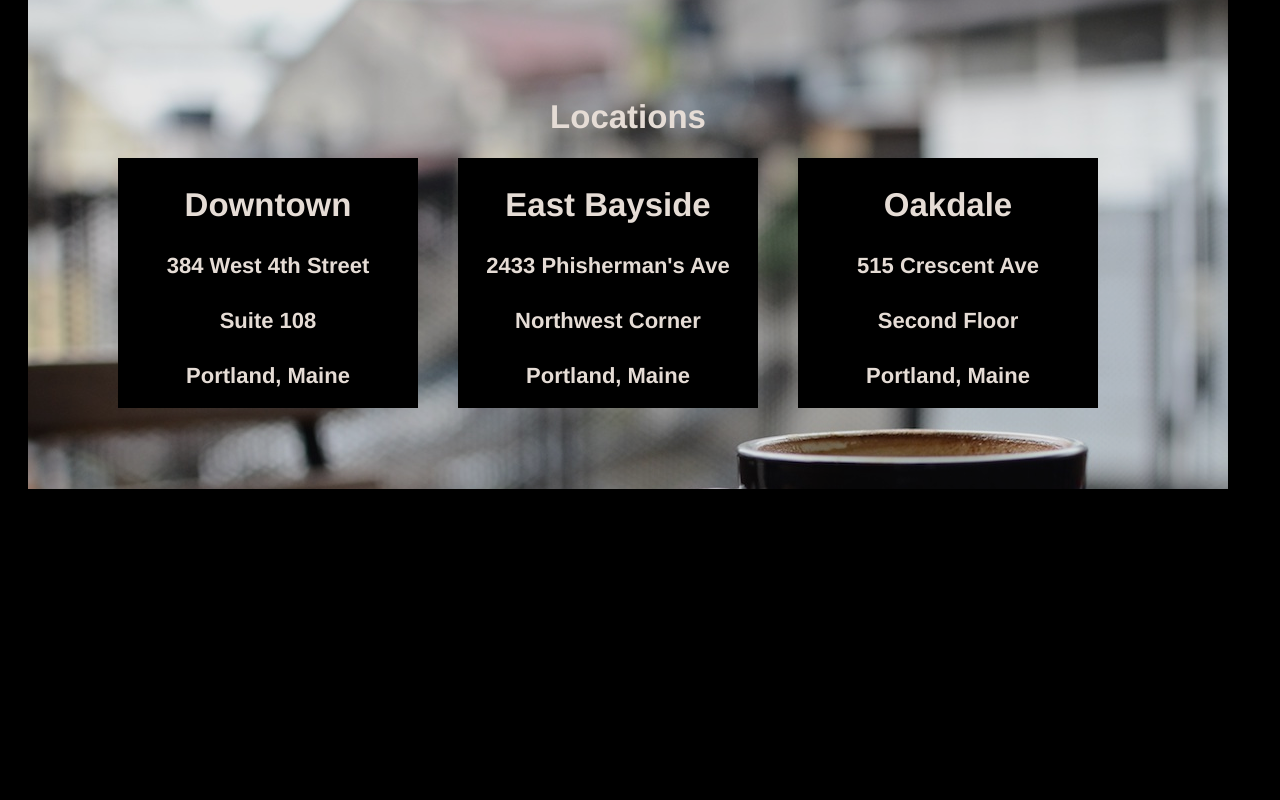
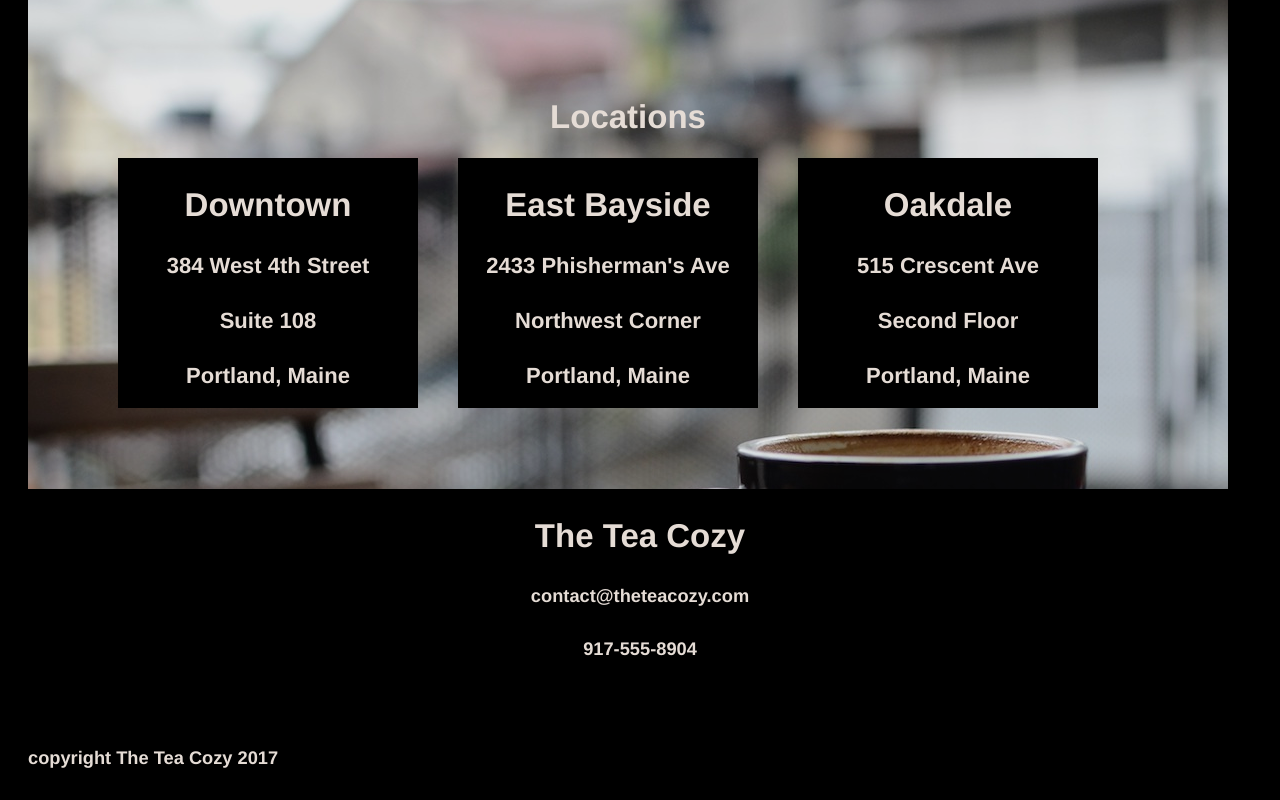
Before and after one commit to MsAvogadro/Tea-Cozy, a plain HTML site: page index.html in a window 1280 px wide. Shown: the part 1215-2015 px from the top of the page. Before the commit the page ends 1712 px from the top, so only its background shows below. Drawn offline with Linux system fonts and the light colour scheme.

Commit message:
added footer

```diff
--- a/index.html
+++ b/index.html
@@ -22,6 +22,7 @@
 
 <!-- content -->
 <div class="container">
+
   <!-- top section -->
   <div class="top" id="mission">
     <div class="headline">
@@ -55,9 +56,7 @@
       <div class="flavor">
         <h4><div class="images" id="Bedford-Bizarre"></div>Bedford Bizarre Tea</h4>
       </div>
-
     </div>
-
   </div>
 
   <!-- lower section -->
@@ -85,10 +84,24 @@
         <h4>Portland, Maine</h4>
       </div>
     </div>
-
   </div>
 
 </div>
 
+<!-- footer -->
+<footer>
+  <div class="contact">
+    <h2>The Tea Cozy</h2>
+    <h5>contact@theteacozy.com</h5>
+    <h5>917-555-8904</h5>
+  </div>
+
+<div class="copyright">
+  <h5>copyright The Tea Cozy 2017</h5>
+</div>
+
+
+
+</footer>
   </body>
 </html>
--- a/resources/css/index.css
+++ b/resources/css/index.css
@@ -18,6 +18,7 @@ header{
   top: 0px;
   border-bottom: 1px solid seashell;
   z-index: 1;
+  flex: 1 3 auto;
 }
 
 header a{
@@ -33,7 +34,8 @@ header nav{
 }
 .logo img {
   height: 50px;
-  margin-left: 10px
+  margin-left: 10px;
+  flex-grow: 1;
 
 }
 
@@ -146,3 +148,13 @@ header nav{
   opacity: 1;
   margin-top: -5px;
 }
+
+.contact{
+  height: 200px;
+  width: 100%;
+}
+
+.copyright{
+  text-align: left;
+  margin-left: 20px;
+}
```
